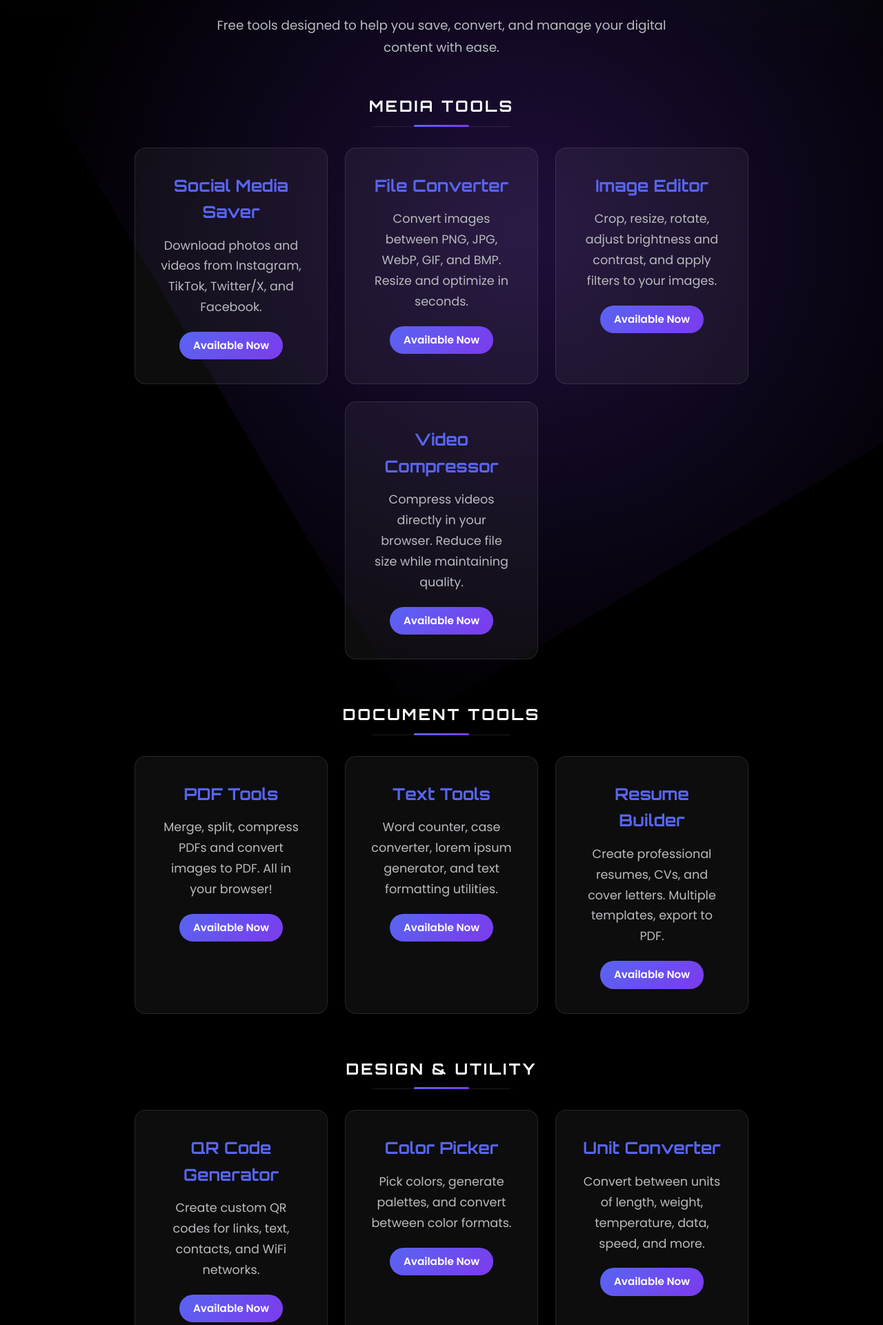
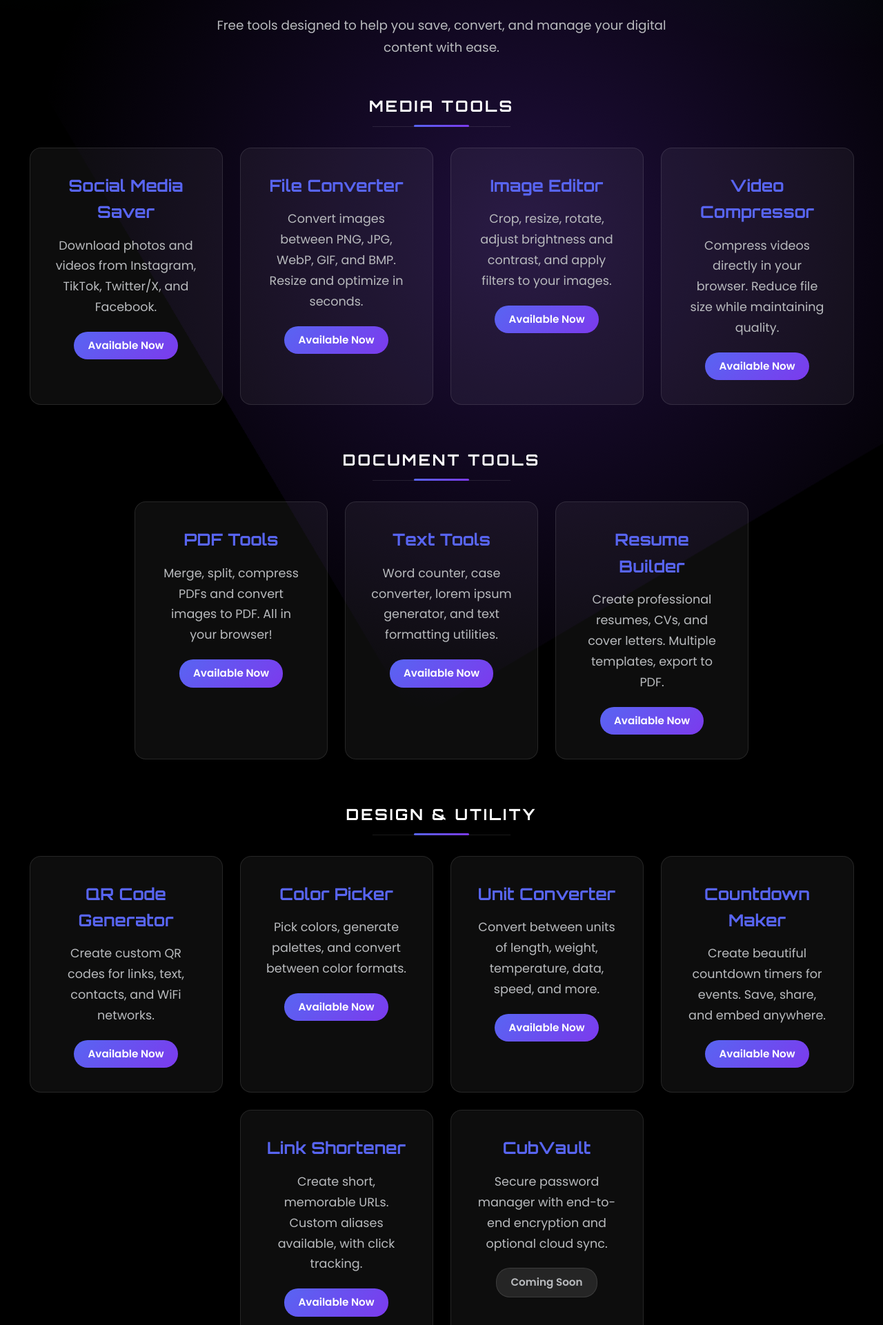
Before and after one commit to HexEchoTV/CUBSOFTWARE, a Flask app: page / in a window 1280 px wide. Shown: the part 915-2836 px from the top of the page at 69% size. Run offline with Flask 3, Linux system fonts and the light colour scheme; some libraries are stand-ins or nearby versions.

Commit message:
CUBSOFTWARE DEPLOYMENT

```diff
--- a/cubsoftware-server/apps/cubsoftware-website/website/static/css/index.css
+++ b/cubsoftware-server/apps/cubsoftware-website/website/static/css/index.css
@@ -41,6 +41,13 @@
 /* Sections */
 .about-section {
     padding: 60px 20px;
+    width: 100%;
+}
+
+.about-section > .container {
+    max-width: 1400px;
+    margin: 0 auto;
+    padding: 0 20px;
 }
 
 .section-title {
```
